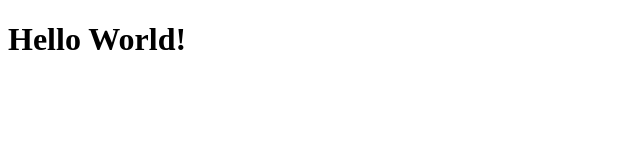
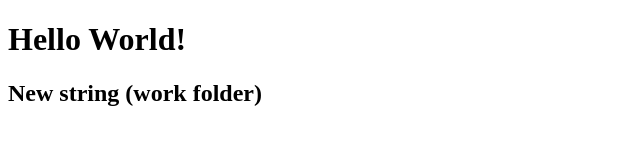
Before and after one commit to Indigo81/ProjectTest, a plain HTML site: page index.html in a window 1280 px wide. Shown: the whole page, without its empty margins (0-640 px from the left). Drawn offline with Linux system fonts and the light colour scheme.

Commit message:
index add hello

```diff
--- a/index.html
+++ b/index.html
@@ -6,7 +6,7 @@
     </head>
     <body>
         <h1>Hello World!</h1>
-
+        <h2>New string (work folder)</h2>
         <script src="script.js">
         </script>
     </body>
```
